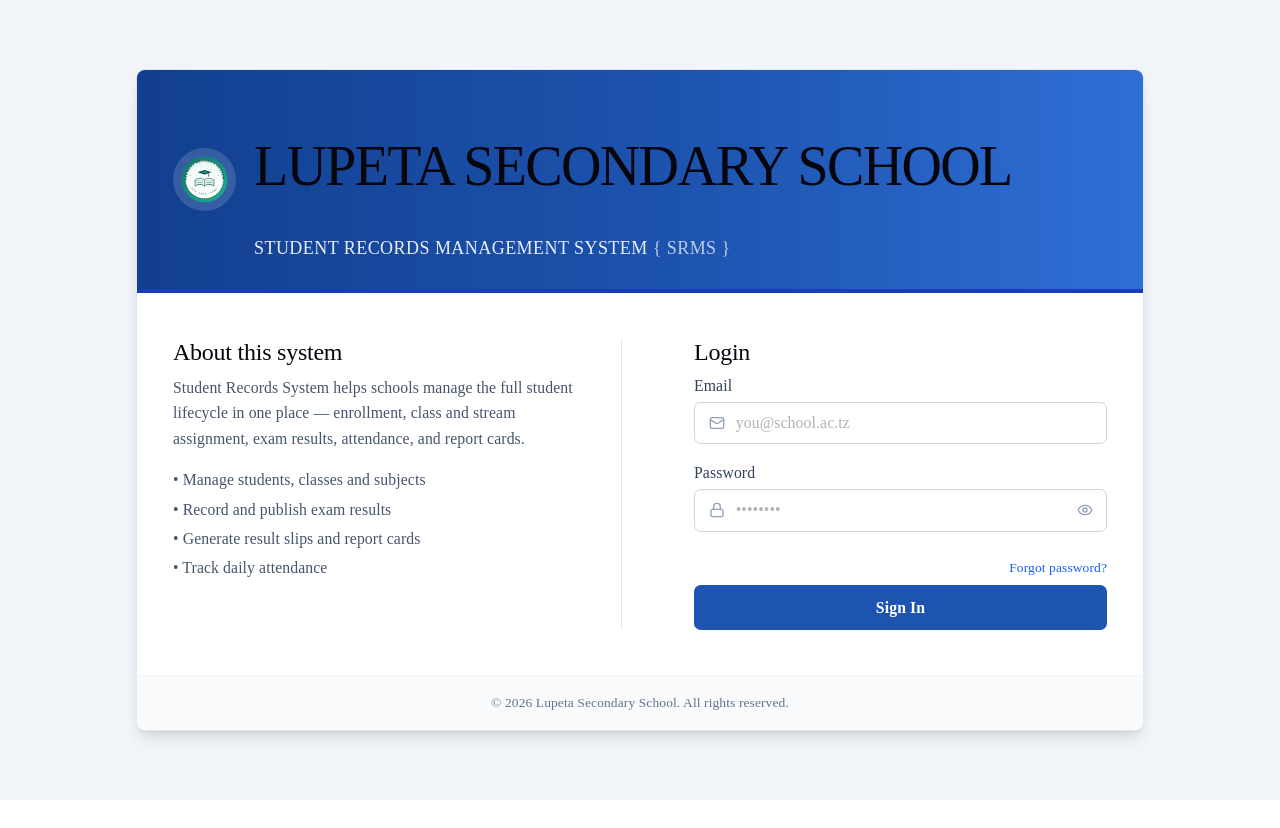
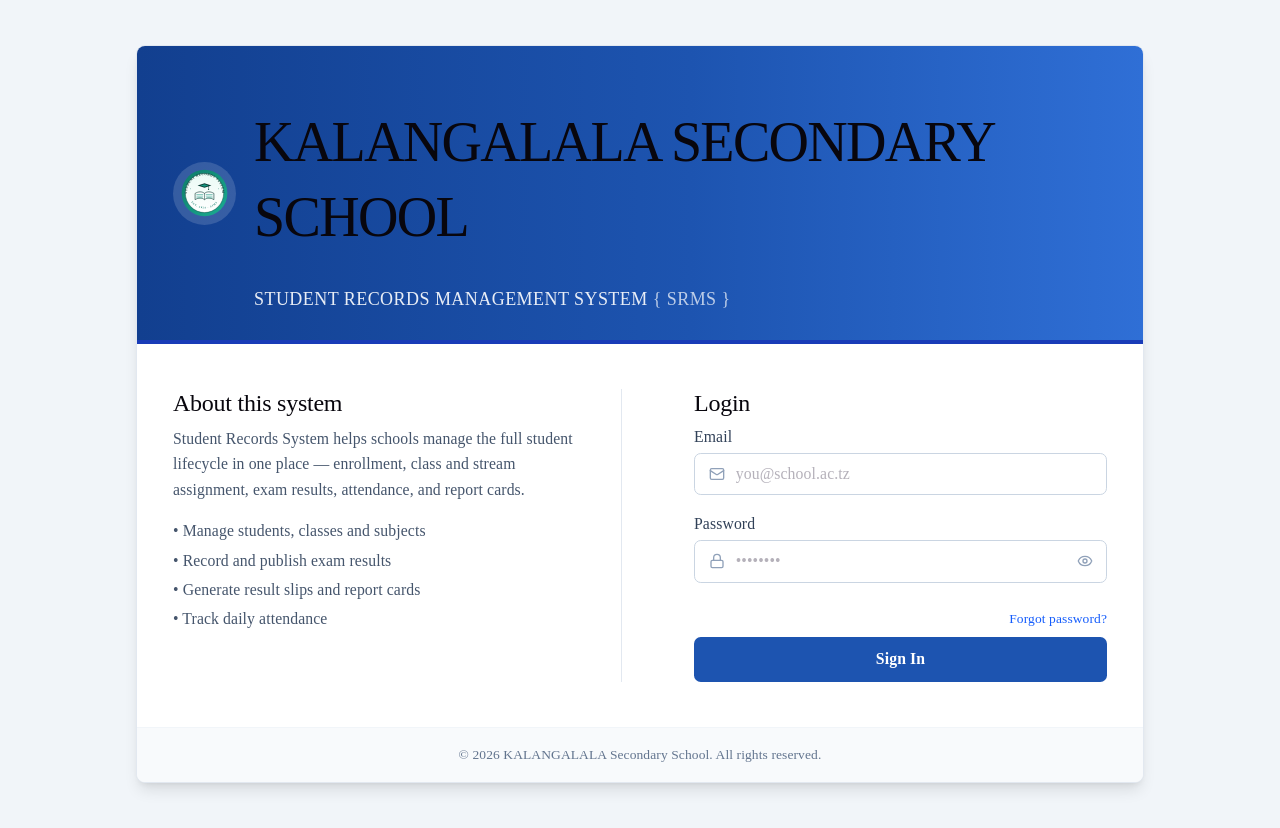
Before and after one commit to MSAKWA-officer/katoro-systems, a React (Vite) app in the folder katoro-frontend/: page /login in a window 1280 px wide. Before the commit the page ends 800 px from the top, so only its background shows below. Built offline with nearby package versions, Linux system fonts and the light colour scheme; no server answers.

Commit message:
CHANGIN SCHOOL NAME

```diff
--- a/katoro-frontend/src/features/results/ClassDivisionReportPage.jsx
+++ b/katoro-frontend/src/features/results/ClassDivisionReportPage.jsx
@@ -13,7 +13,7 @@ import { exportToExcel } from '../../utils/exportToExcel';
 const OFFICE_LINE_1 = "PRESIDENT'S OFFICE";
 const OFFICE_LINE_2 = 'REGIONAL ADMINISTRATION AND LOCAL GOVERNMENT';
 const REGION_LINE = 'MBEYA CITY, MBEYA';
-const SCHOOL_NAME = 'LUPETA SECONDARY SCHOOL';
+const SCHOOL_NAME = 'KALANGALALA SECONDARY SCHOOL';
 
 // Order the division columns/rows are shown in, left to right / top to bottom.
 const DIVISIONS = ['I', 'II', 'III', 'IV', '0'];
@@ -462,7 +462,7 @@ export default function ClassDivisionReportPage() {
               meaningful at the moment of printing/exporting, so it's
               computed fresh each render rather than stored anywhere. */}
           <p className="mt-2 text-right text-[10px] italic text-slate-500">
-            The report generated by Lupeta Secondary School — {new Date().toLocaleDateString()}{' '}
+            The report generated by KALANGALALA Secondary School — {new Date().toLocaleDateString()}{' '}
             {new Date().toLocaleTimeString()}
           </p>
 
--- a/katoro-frontend/src/features/results/TeacherResultReport.jsx
+++ b/katoro-frontend/src/features/results/TeacherResultReport.jsx
@@ -7,11 +7,11 @@ import { exportToExcel } from '../../utils/exportToExcel';
 
 // School letterhead — kept consistent with the other printable reports
 // (ClassDivisionReportPage.jsx, StudentResultSlip.jsx, StudentReportCard.jsx).
-// Change these to match your school if it differs from Lupeta.
+// Change these to match your school if it differs from KALANGALALA.
 const OFFICE_LINE_1 = "PRESIDENT'S OFFICE";
 const OFFICE_LINE_2 = 'REGIONAL ADMINISTRATION AND LOCAL GOVERNMENT';
 const REGION_LINE = 'MBEYA CITY, MBEYA';
-const SCHOOL_NAME = 'LUPETA SECONDARY SCHOOL';
+const SCHOOL_NAME = 'KALANGALALA SECONDARY SCHOOL';
 
 const GRADE_COLUMNS = ['A', 'B', 'C', 'D', 'F'];
 const DIVISION_COLUMNS = [
--- a/katoro-frontend/src/features/students/StudentReportCard.jsx
+++ b/katoro-frontend/src/features/students/StudentReportCard.jsx
@@ -5,7 +5,7 @@ import { academicYearsApi } from '../academicYears/academicYearsApi';
 import { termsApi } from '../terms/termsApi';
 import { examsApi } from '../exams/examsApi';
 
-const SCHOOL_NAME = 'LUPETA SECONDARY SCHOOL';
+const SCHOOL_NAME = 'KALANGALALA SECONDARY SCHOOL';
 const GRADE_POINTS = { A: 1, B: 2, C: 3, D: 4, F: 5 };
 const GRADE_REMARKS = { A: 'Excellent', B: 'Very Good', C: 'Good', D: 'Satisfactory', F: 'Fail' };
 
--- a/katoro-frontend/src/pages/Dashboard.jsx
+++ b/katoro-frontend/src/pages/Dashboard.jsx
@@ -243,7 +243,7 @@ export default function Dashboard() {
 
         <div className="min-w-0 leading-tight">
           <p className="truncate text-base font-extrabold uppercase tracking-wide sm:text-lg">
-            Lupeta Secondary School
+            KALANGALALA Secondary School
           </p>
           <p className="hidden text-xs font-medium uppercase tracking-wider text-white/80 sm:block">
             Student Records Management System
--- a/katoro-frontend/src/pages/Login.jsx
+++ b/katoro-frontend/src/pages/Login.jsx
@@ -40,7 +40,7 @@ export default function Login() {
           </div>
           <div>
             <h1 className="text-xl font-extrabold uppercase tracking-wide sm:text-2xl">
-              Lupeta Secondary School
+              KALANGALALA Secondary School
             </h1>
             <p className="text-sm uppercase tracking-wide text-white/90 sm:text-base">
               Student Records Management System <span className="text-white/70">{'{ SRMS }'}</span>
@@ -128,7 +128,7 @@ export default function Login() {
             the login form. Year is computed automatically so it's never
             stale. */}
         <div className="border-t border-slate-100 bg-slate-50 px-8 py-4 text-center text-xs text-slate-500">
-          © {new Date().getFullYear()} Lupeta Secondary School. All rights reserved.
+          © {new Date().getFullYear()} KALANGALALA Secondary School. All rights reserved.
         </div>
       </div>
     </div>
```
Also changed, not shown: 1 other file (tests, documents, lock files or other folders).
